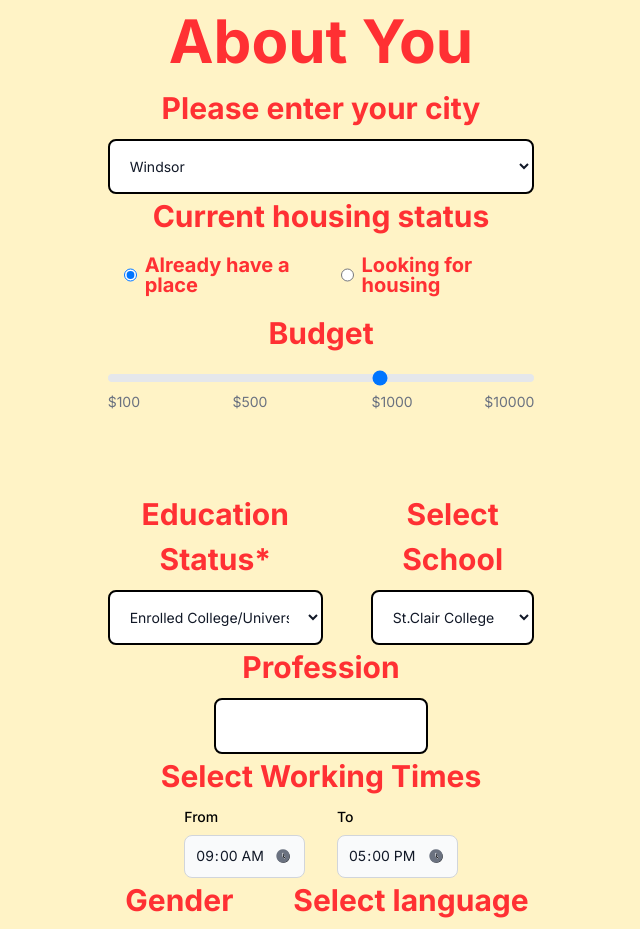
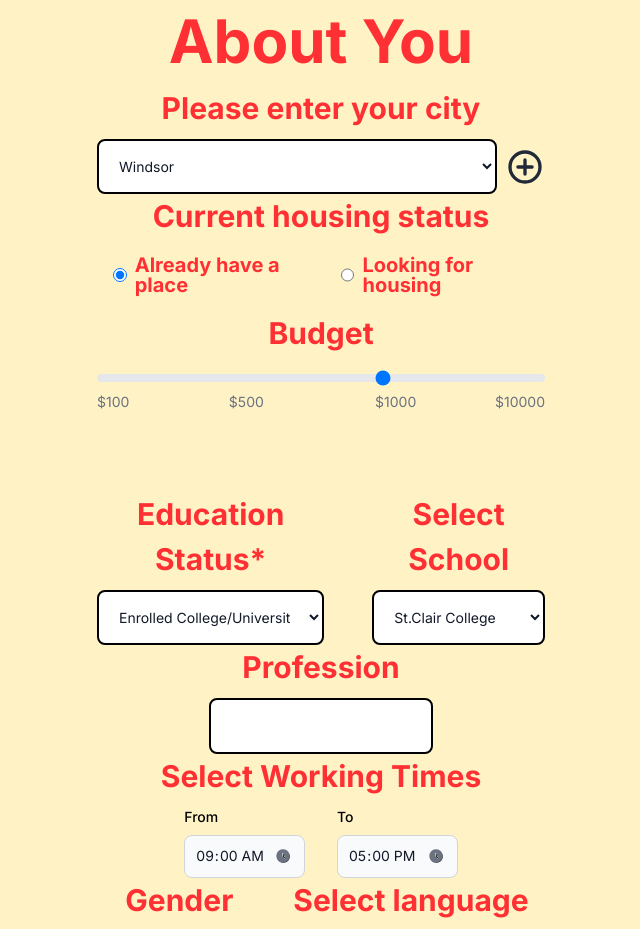
Before and after one commit to Evan-Proulx/RoommateLink-Frontend, a React (Vite) app: page /survey in a window 1280 px wide. Shown: the part 1180-2109 px from the top of the page, without its empty margins (319-959 px from the left). Built offline with nearby package versions, Linux system fonts and the light colour scheme; a web font is replaced by a local one.

Commit message:
Add and style button with icon to open map popup

```diff
--- a/src/Components/Survey/Survey-Form1.tsx
+++ b/src/Components/Survey/Survey-Form1.tsx
@@ -40,12 +40,41 @@ const SurveyForm1 = () => {
                 {/*City dropdown*/}
                 <label htmlFor="cities" className="block mb-2 header2-text text-center">Please
                     enter your city</label>
-                <select id="cities"
-                        className="bg-white border-2 border-black text-gray-900 text-sm rounded-lg block w-full p-4">
-                    {/*Temporary*/}
-                    <option>Windsor</option>
-                    <option>Toronto</option>
-                </select>
+
+                <div className="flex items-center space-x-2">
+                    <select
+                        id="cities"
+                        className="bg-white border-2 border-black text-gray-900 text-sm rounded-lg p-4 w-[400px]"
+                    >
+                        {/* Temporary */}
+                        <option>Windsor</option>
+                        <option>Toronto</option>
+                    </select>
+
+                    <button
+
+                    >
+                        <svg
+                            className="w-10 h-10 text-gray-800 dark:text-red-500 transition-all duration-200 hover:w-12 hover:h-12 hover:text-blue-500"
+                            aria-hidden="true"
+                            xmlns="http://www.w3.org/2000/svg"
+                            width="24"
+                            height="24"
+                            fill="none"
+                            viewBox="0 0 24 24"
+                        >
+                            <path
+                                stroke="currentColor"
+                                strokeLinecap="round"
+                                strokeLinejoin="round"
+                                strokeWidth="2"
+                                d="M12 7.757v8.486M7.757 12h8.486M21 12a9 9 0 1 1-18 0 9 9 0 0 1 18 0Z"
+                            />
+                        </svg>
+                    </button>
+
+
+                </div>
 
                 {/*Housing status*/}
                 <fieldset className={""}>
```
